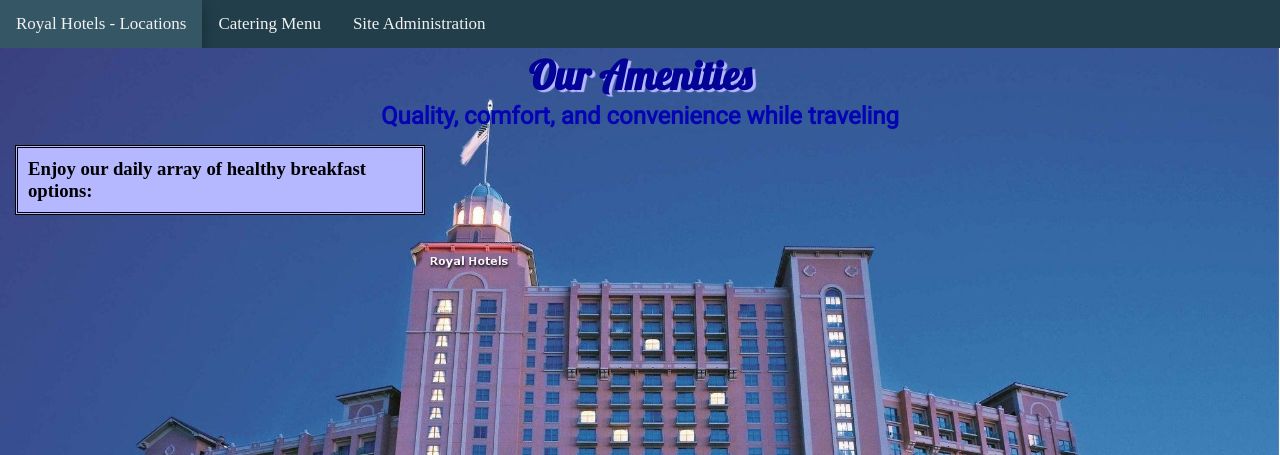
After one commit to MyraReeves/DjangoProject1, a Django app: template src/mainapp/templates/amenities.html in a window 1280 px wide. The commit adds this page. Shown: the top 455 px of the page. Run offline with Django 5.2, Linux system fonts and the light colour scheme; the template is opened without the code that fills it, so the values that code supplies are empty.

Commit message:
Moves healthy breakfast list from Home to a new Amenities page and styles

```diff
--- a/src/mainapp/assets/css/style.css
+++ b/src/mainapp/assets/css/style.css
@@ -24,6 +24,8 @@ p {
 	color: #666666;
 }
 
+
+
 h1 {
     color: #030396;
     font-family: 'Lobster';
@@ -44,6 +46,8 @@ h2 span {
     padding: 2px 16px;
 }
 
+
+
 .container {
     padding: 2px 16px;
 }
@@ -58,6 +62,8 @@ h2 span {
 	flex: 1 1 160px;
 }
 
+
+
 .center-img {
     display: block;
     margin-top: 5%;
@@ -66,6 +72,7 @@ h2 span {
     margin-right: auto;
     width: 70%;
 }
+
 
 ul.topnav {
     list-style-type: none;
@@ -103,6 +110,7 @@ ul.topnav li.icon {
 }
 
 
+
 .header-title {
 	padding: 2px 16px;
 	text-align: center;
@@ -115,6 +123,7 @@ ul.topnav li.icon {
 	justify-content: flex-start;
 	color: darkgreen;
 }
+
 .price span {
 	align-self: flex-end;
 }
@@ -181,6 +190,8 @@ ul.topnav li.icon {
     width: 100%;
 }
 
+
+
 .btn {
 	flex-grow: 2;
     justify-content: center;
@@ -207,6 +218,8 @@ ul.topnav li.icon {
 	transition: opacity 0.3s ease-in-out;
 }
 
+
+
 input[type="submit"] {
     flex-grow: 1;
     width: 10%;
@@ -224,6 +237,7 @@ input[type="submit"] {
     border: 2px solid silver;
     border-radius: 5px;
 }
+
 input[type="submit"]:hover {
     background-color: #355664;
     color: white;
@@ -243,7 +257,6 @@ select {
     box-shadow: 0 0 10px #E8E8E8 inset;
 }
 
-
 input, textarea {
     width: 100%;
     margin: 1% 0 0 0;
@@ -254,7 +267,6 @@ input, textarea {
     border: 2px solid silver;
 }
 
-
 label {
 	display: inline-block;
     width: 95%;
@@ -264,6 +276,7 @@ label {
     line-height: 18px;
     font-size: 20px;
 }
+
 
 
 #block-footer {
@@ -277,6 +290,7 @@ label {
     bottom: 0;
     height: 40px;
 }
+
 #block-footer a, #block-footer p {
     flex: 1;
     color: white;
@@ -309,6 +323,8 @@ label {
     text-shadow: 0 1px 0 rgba(255, 255, 255, 0.2);
 }
 
+
+
 .bg_img {
     background-color: lightblue;
     background-image: url('/static/images/hotel_img3.jpg');
@@ -321,3 +337,17 @@ label {
     -o-background-size: cover;
     background-size: cover;
 }
+
+
+
+#amenity {
+    border: double, black, 3px;
+    background-color: rgba(181, 184, 255, 1);
+    margin: 15px;
+    padding: 10px;
+    width: 30%;
+}
+
+#amenity ul {
+    list-style-type: none;
+}
--- /dev/null
+++ b/src/mainapp/templates/amenities.html
@@ -0,0 +1,29 @@
+{% extends "base.html" %}
+
+{% block title %}RH - Amenities{% endblock %}
+
+{% block header %}Our Amenities{% endblock %}
+
+{% block mainContent %}
+<h2>Quality, comfort, and convenience while traveling</h2>
+
+<div id="amenity">
+    <h3>Enjoy our daily array of healthy breakfast options:</h3>
+
+        <ul>
+            {% for item in breakfastProducts %}
+                {% if item == "Coffee" %}
+                    ☕ {{ item }} <br>
+                {% elif item == "Tea" %}
+                    🍵 {{ item }} <br>
+                {% elif item == "Fruit juices"%}
+                    🧃 {{ item }} <br> &nbsp;
+                {% else %}
+                    <li>🍴&nbsp; &nbsp;{{ item }}</li>
+                {% endif %}
+            {% endfor %}
+        </ul>
+
+</div>
+
+{% endblock %}
```
Also changed, not shown: src/mainapp/templates/home.html (+0 -14 lines).
